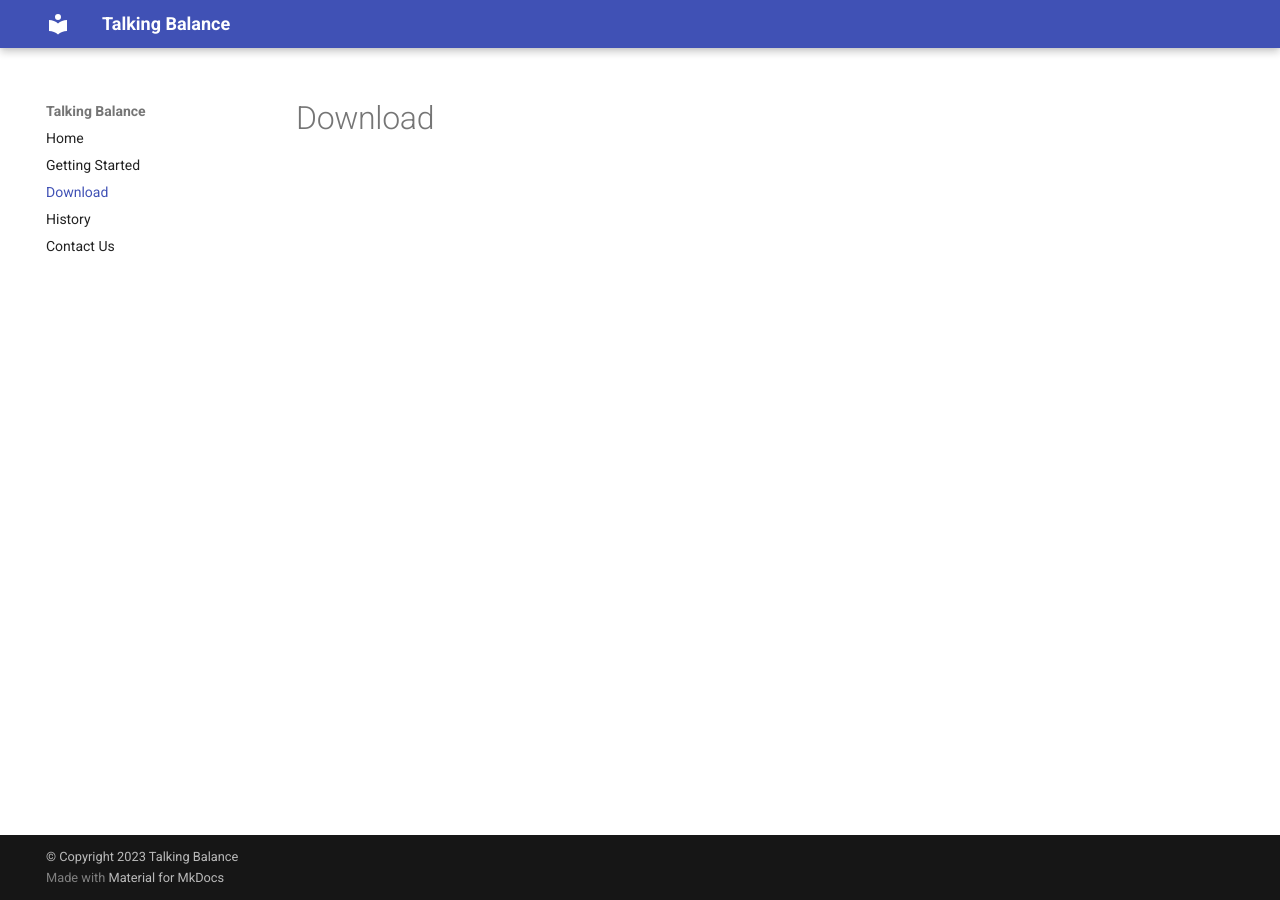
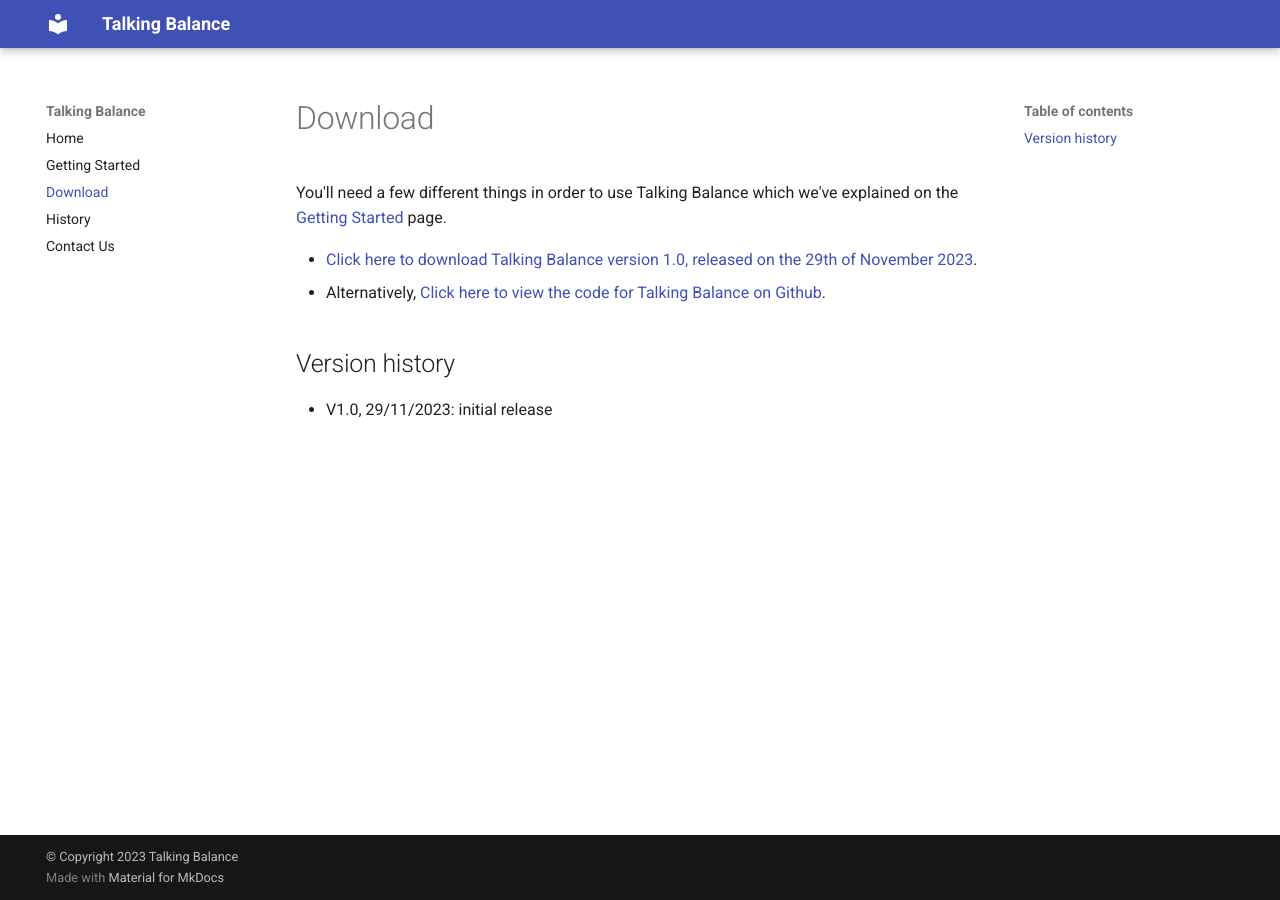
Before and after one commit to TalkingBalance/TalkingBalance, an MkDocs documentation site: the page built from website/docs/download.md, in a window 1280 px wide. Built offline with MkDocs 1.6.1 and Material for MkDocs 9.7.7, drawn with Linux system fonts in a browser that asks for light colours.

Commit message:
Website: add content to download page

```diff
--- a/website/docs/download.md
+++ b/website/docs/download.md
@@ -1 +1,10 @@
 # Download
+
+You'll need a few different things in order to use Talking Balance which we've explained on the [Getting Started](gettingStarted.md) page.
+
+- [Click here to download Talking Balance version 1.0, released on the 29th of November 2023](https://github.com/TalkingBalance/TalkingBalance/releases/download/V1.0/Talking.Balance.V1.0.zip).
+- Alternatively, [Click here to view the code for Talking Balance on Github](https://github.com/TalkingBalance/TalkingBalance).
+
+## Version history
+
+- V1.0, 29/11/2023: initial release
```
